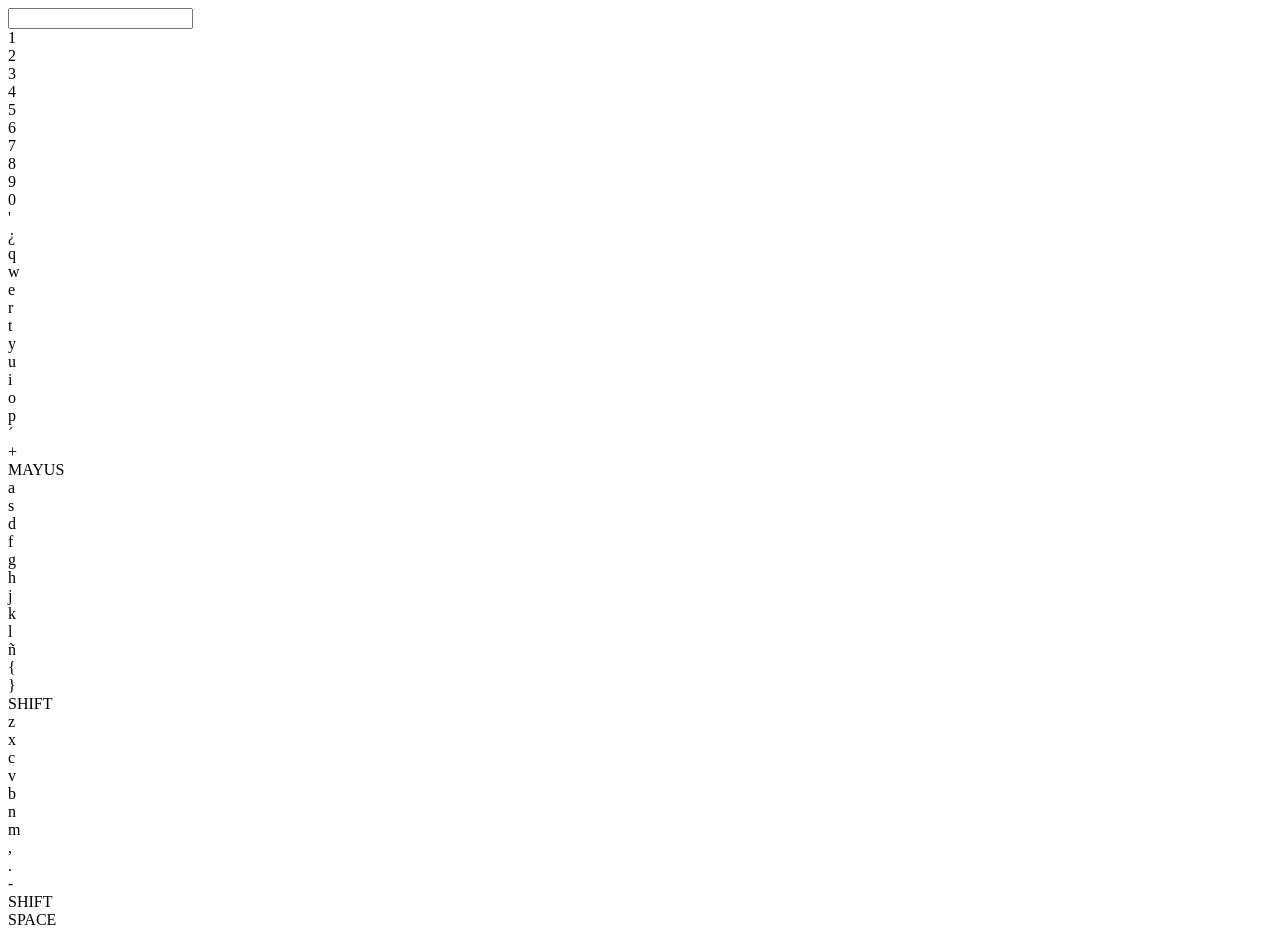
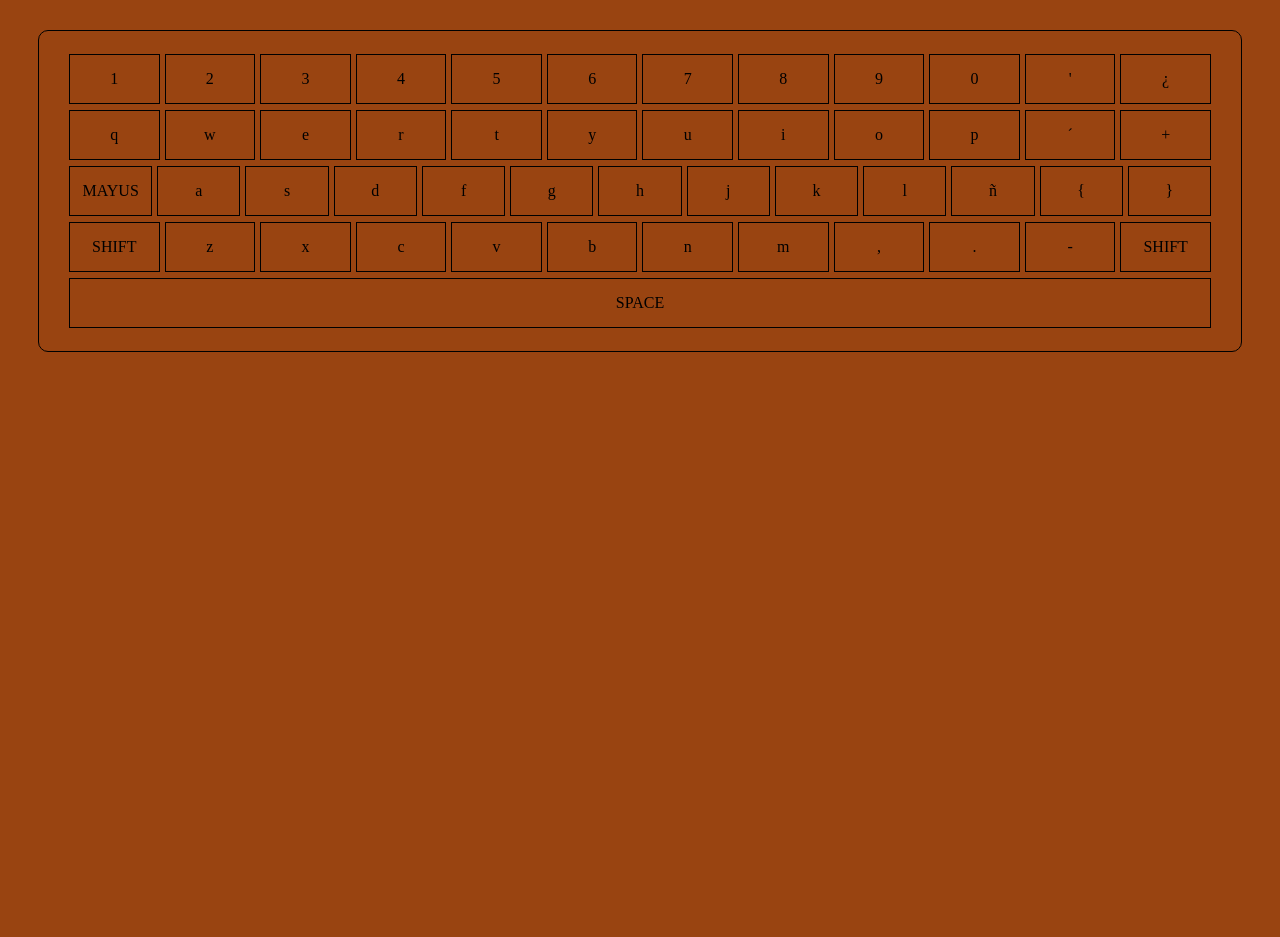
Before and after one commit to BobSla99/teclado_virtual, a plain HTML site: page index.html in a window 1280 px wide. After the commit the page ends 800 px from the top, so only its background shows below. Drawn offline with Linux system fonts and the light colour scheme.

Commit message:
Ya se pinta el teclado con js

```diff
--- a/index.html
+++ b/index.html
@@ -1,16 +1,16 @@
 <!DOCTYPE html>
 <html lang="en">
-<head>
-    <meta charset="UTF-8">
-    <meta name="viewport" content="width=device-width, initial-scale=1.0">
+  <head>
+    <meta charset="UTF-8" />
+    <meta name="viewport" content="width=device-width, initial-scale=1.0" />
     <title><Teclado Virtual></title>
-        <link rel="stylesheet" href="main.css">
-</head>
-<body>
+    <link rel="stylesheet" href="main.css" />
+  </head>
+  <body>
     <div class="app">
-        <input type="text" class="input">
-        <div class="keyboardContainer"></div>
+      <!-- <input type="text" class="input"> -->
+      <div class="keyboardContainer"></div>
     </div>
     <script src="main.js"></script>
-</body>
+  </body>
 </html>
--- a/main.css
+++ b/main.css
@@ -0,0 +1,32 @@
+body {
+  background-color: #941;
+  box-sizing: content-box;
+}
+
+.app .keyboardContainer {
+  display: flex;
+  flex-direction: column;
+  justify-content: center;
+  margin: 30px;
+  border: solid 1px black;
+  padding: 20px 30px;
+  border-radius: 10px;
+  /* overflow: var(); */
+  /* scrollbar-width: auto; */
+}
+
+.fila {
+  display: flex;
+  gap: 5px;
+}
+.key {
+  display: flex;
+  align-items: center;
+  justify-content: center;
+  border: 1px solid black;
+  flex: 1 0 30px;
+  height: 50px;
+  padding: 0px 5px;
+  margin: 3px 0px;
+  box-sizing: border-box;
+}
--- a/main.js
+++ b/main.js
@@ -70,22 +70,13 @@ function printKeys() {
 
   // console.log(keys.map((key, ind, fila) => key));
   for (let i = 0; i < keys.length; i++) {
+    keyHtml += `<div class="fila" data-fila="${i + 1}">`;
     filaKey = keys[i].map((key, ind, fila) => {
       // console.log(keyboard);
-      return `<div class="key key-${fila[ind][0]}" data-key="${key[0]}">${key[0]}</div>`;
+      return `<div class="key key-${key}" data-key="${key[0]}">${key[0]}</div>`;
     });
     keyHtml += filaKey.join("");
+    keyHtml += `</div>`;
   }
   keyboardContainer.innerHTML = keyHtml;
-  //   for (let i = 0; i < keys.length; i++) {
-  //     for (let e = 0; e < keys[i].length; e++) {
-  //       console.log(keys[i][e]);
-  //   keyboard = `<div class="key key-${keys[i][e]}" data-key="${keys[i][e]}">
-  //                 <div class
-  //              </div>`;
-  // }
-  //   }
-  // const keyboard=keys.map((key,i,arr)=>{
-
-  // })
 }
```
